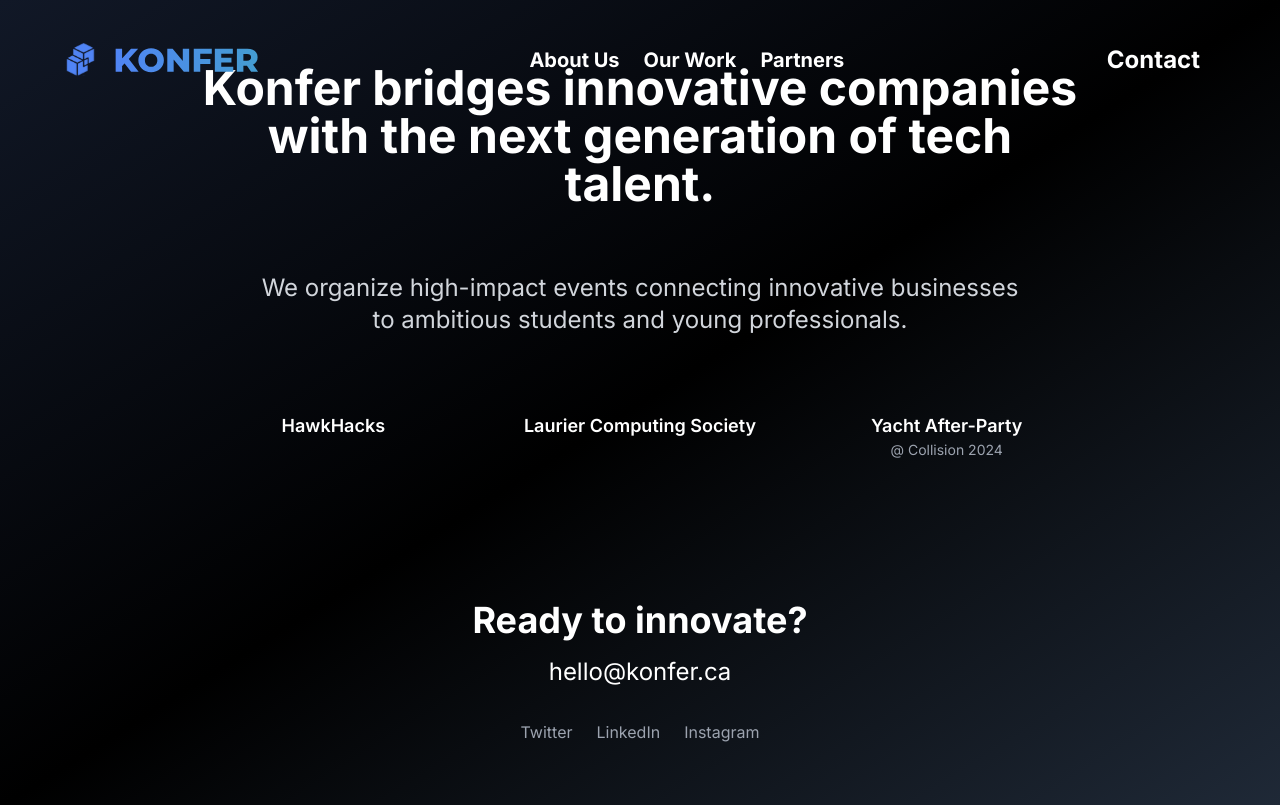
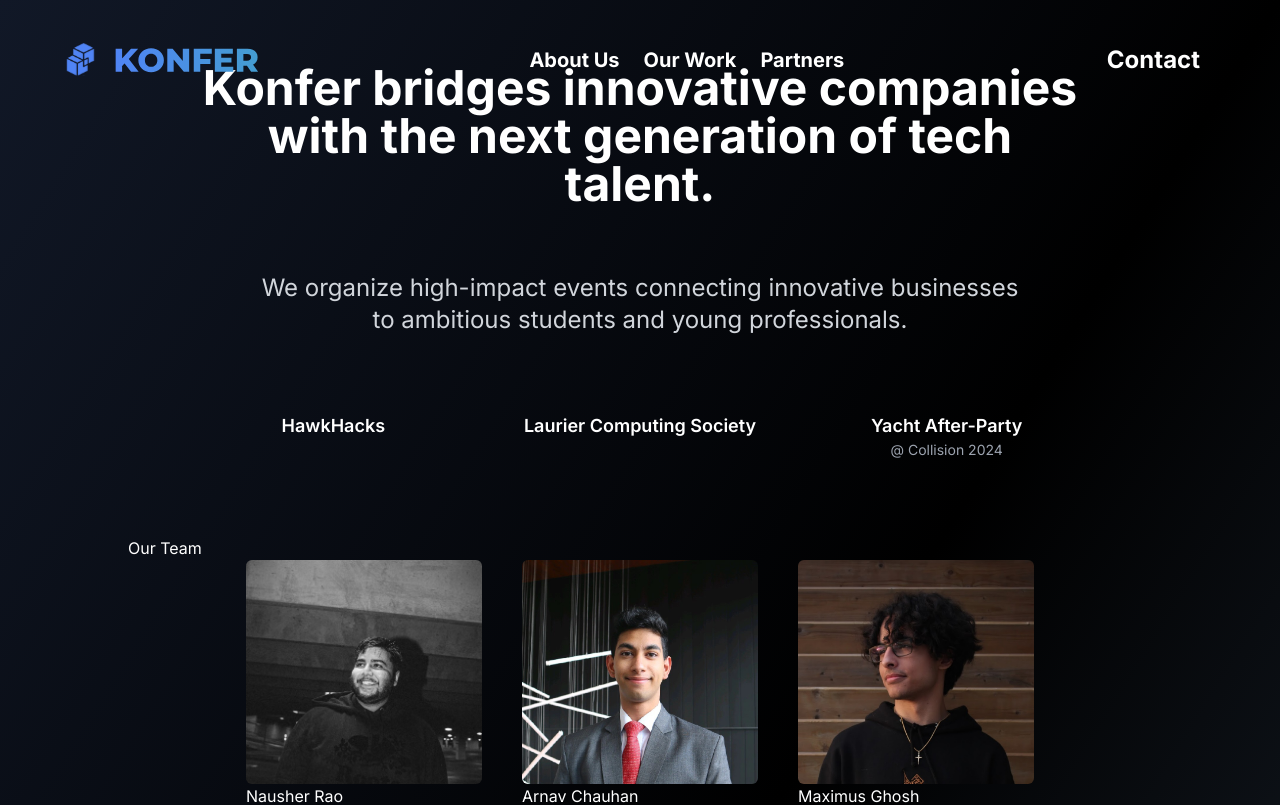
Before and after one commit to KonferCA/landing, a React (Vite) app: page / in a window 1280 px wide. Shown: the top 805 px of the page. Built offline with nearby package versions, Linux system fonts and the light colour scheme.

Commit message:
add team section to landing page

```diff
--- a/src/pages/Landing.tsx
+++ b/src/pages/Landing.tsx
@@ -1,10 +1,11 @@
-import { Header, About, Contact } from '@components'
+import { Header, About, Contact, Team } from '@components';
 
 const Landing = () => {
     return (
         <main className="min-h-screen bg-gradient-to-br from-gray-900 via-black to-gray-800 text-white">
             <Header />
             <About />
+            <Team />
             <Contact />
         </main>
     );
```
